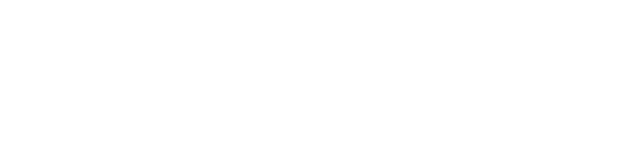
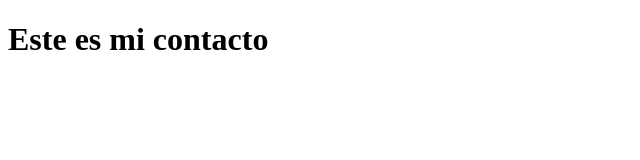
Before and after one commit to almodobar/primeraprueba, a plain HTML site: page contacto.html in a window 1280 px wide. Shown: the whole page, without its empty margins (0-640 px from the left). Drawn offline with Linux system fonts and the light colour scheme.

Commit message:
cambio ramaContacto

```diff
--- a/contacto.html
+++ b/contacto.html
@@ -7,6 +7,8 @@
     <title>Document</title>
 </head>
 <body>
-
+    <div>
+        <h1>Este es mi contacto</h1>
+    </div>
 </body>
 </html>
```
